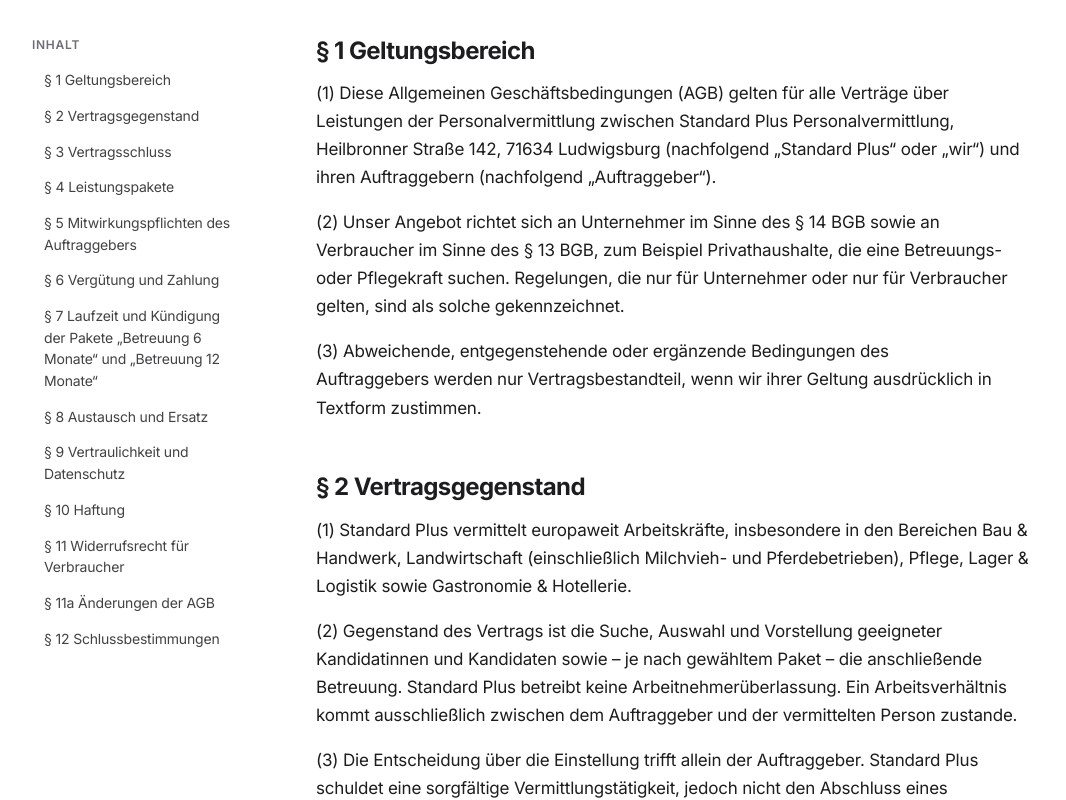
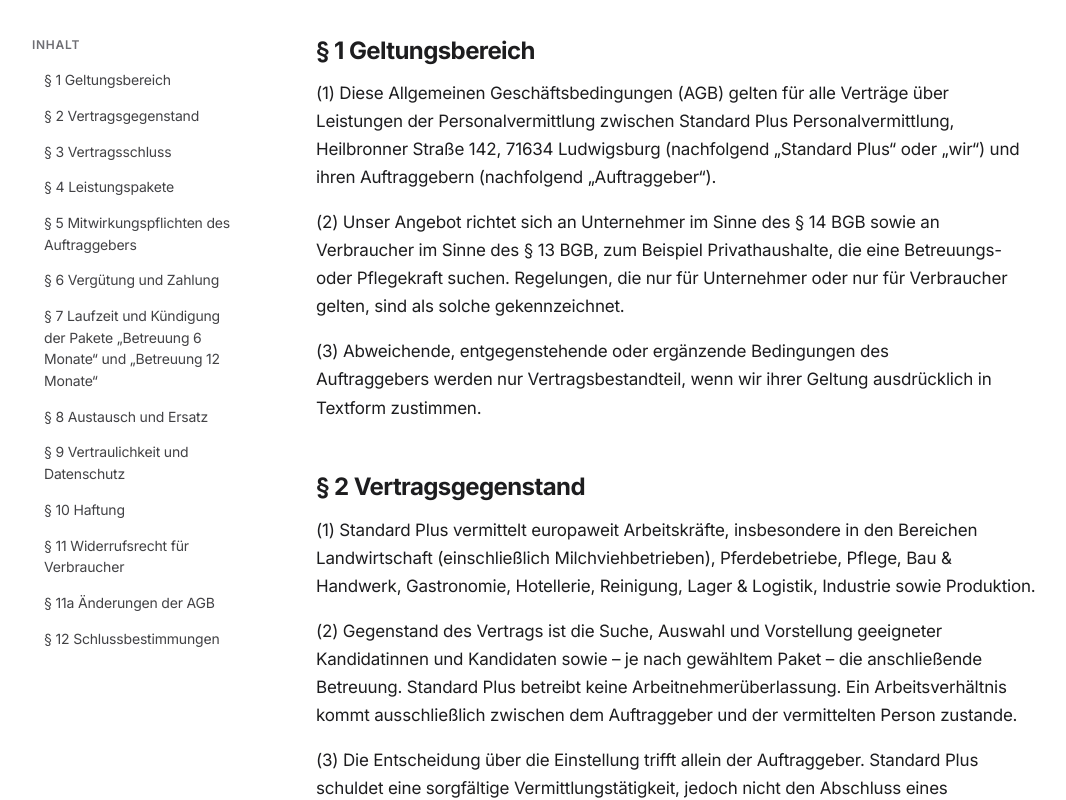
Before and after one commit to andreeasloch-art/standard-Plus-, a plain HTML site: page agb.html in a window 1280 px wide. Shown: the part 357-1157 px from the top of the page, without its empty margins (56-1122 px from the left). Drawn offline with Linux system fonts and the light colour scheme.

Commit message:
AGB § 1: Liste der Branchen auf zehn Branchen aktualisiert
Co-Authored-By: Claude Opus 5.5 <noreply@anthropic.com>
Claude-Session: https://claude.ai/code/session_01DHZ3bX6KkbaPkBhW7y3rZk

```diff
--- a/agb.html
+++ b/agb.html
@@ -289,7 +289,7 @@
         <p>(3) Abweichende, entgegenstehende oder ergänzende Bedingungen des Auftraggebers werden nur Vertragsbestandteil, wenn wir ihrer Geltung ausdrücklich in Textform zustimmen.</p>
 
         <h2 id="p2">§ 2 Vertragsgegenstand</h2>
-        <p>(1) Standard Plus vermittelt europaweit Arbeitskräfte, insbesondere in den Bereichen Bau &amp; Handwerk, Landwirtschaft (einschließlich Milchvieh- und Pferdebetrieben), Pflege, Lager &amp; Logistik sowie Gastronomie &amp; Hotellerie.</p>
+        <p>(1) Standard Plus vermittelt europaweit Arbeitskräfte, insbesondere in den Bereichen Landwirtschaft (einschließlich Milchviehbetrieben), Pferdebetriebe, Pflege, Bau &amp; Handwerk, Gastronomie, Hotellerie, Reinigung, Lager &amp; Logistik, Industrie sowie Produktion.</p>
         <p>(2) Gegenstand des Vertrags ist die Suche, Auswahl und Vorstellung geeigneter Kandidatinnen und Kandidaten sowie – je nach gewähltem Paket – die anschließende Betreuung. Standard Plus betreibt keine Arbeitnehmerüberlassung. Ein Arbeitsverhältnis kommt ausschließlich zwischen dem Auftraggeber und der vermittelten Person zustande.</p>
         <p>(3) Die Entscheidung über die Einstellung trifft allein der Auftraggeber. Standard Plus schuldet eine sorgfältige Vermittlungstätigkeit, jedoch nicht den Abschluss eines Arbeitsvertrags oder einen bestimmten Erfolg der Beschäftigung.</p>
 
```
Also changed, not shown: werkzeuge/inhalte/agb.html (+1 -1 lines).
